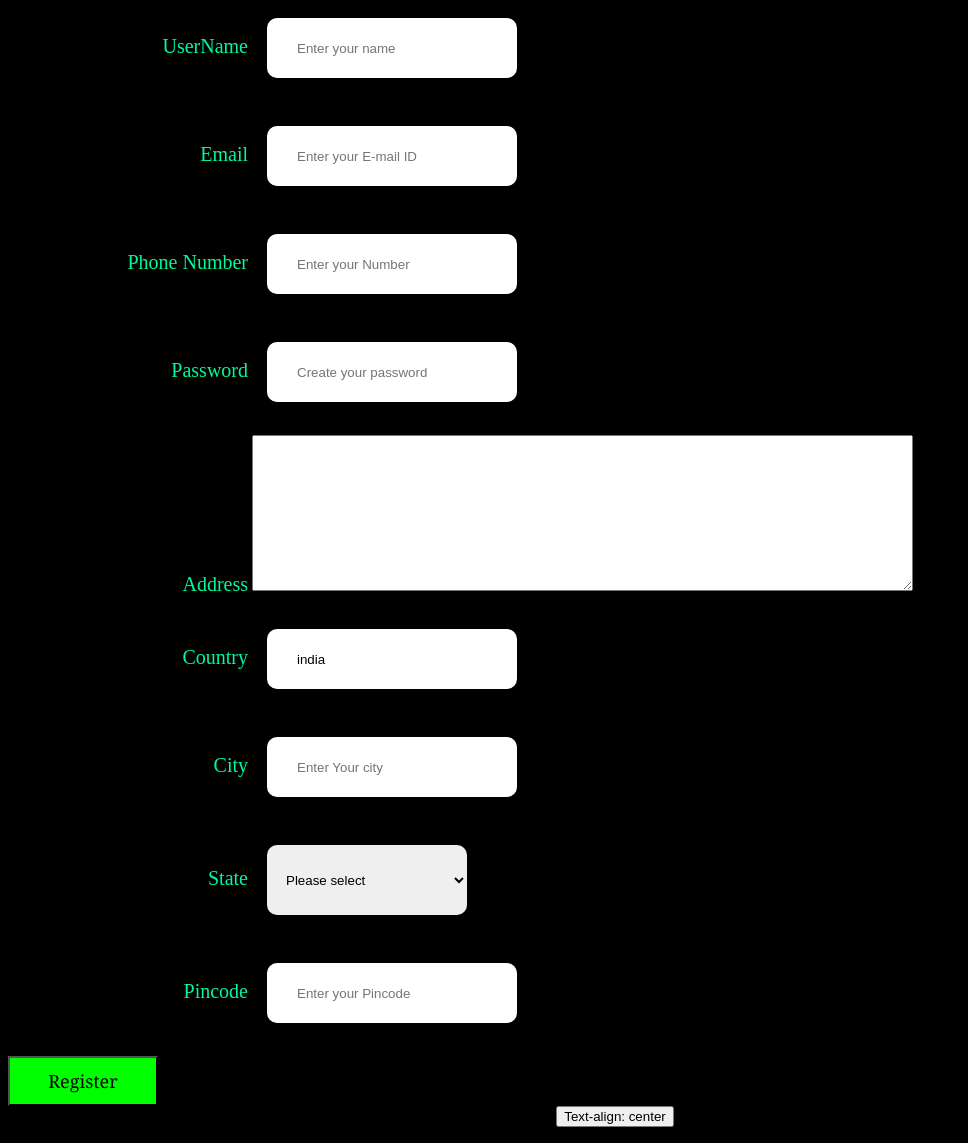
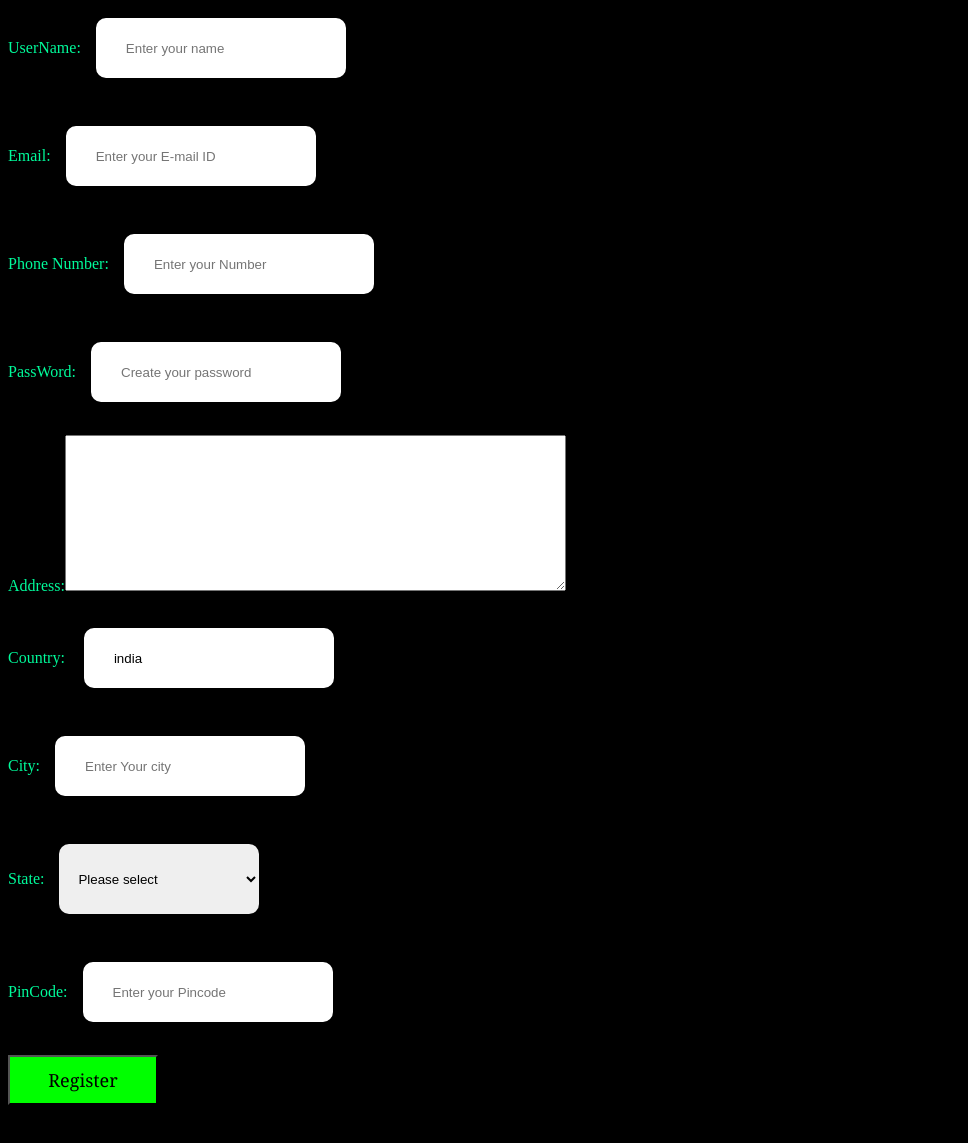
Before and after one commit to Mischief808/HTML, a plain HTML site: page Scrap/register.html in a window 1280 px wide. Shown: the part 42-1185 px from the top of the page, without its empty margins (0-968 px from the left). After the commit the page ends 1163 px from the top, so only its background shows below. Drawn offline with Linux system fonts and the light colour scheme.

Commit message:
Changes in display of form

```diff
--- a/Scrap/register.html
+++ b/Scrap/register.html
@@ -1,39 +1,38 @@
 <html>
+
 <head>
     <title>Scrap-Materials</title>
     <link href="./CSS/reg.css" rel="Stylesheet">
 
 </head>
+
 <body>
     <nav class="navalign">
         <a href="./Index.html">Home</a>
         <a href="./login.html">Login</a>
     </nav>
-        <div class="container">
-        <form class="frm">
-            <label>UserName</label>
-            <input type="name"  class="inp" placeholder="Enter your name" required tabindex="3"/>
+    <div >
+        <form class="frm container" >
+            <div class="wrapper-right">
+
+                <span class="form-span">UserName:</span><input type="name" class="inp" placeholder="Enter your name" required tabindex="3" />
                 <br><br>
-            <label>Email</label>
-            <input type="email" class="inp" placeholder="Enter your E-mail ID" required/>
+                <span class="form-span">Email:</span><input type="email" class="inp" placeholder="Enter your E-mail ID" required />
                 <br><br>
-            <label>Phone Number</label>
-            <input type="number"class="inp" placeholder="Enter your Number" required tabindex="1"/>
+                 <span class="form-span">Phone Number:</span><input type="number" class="inp" placeholder="Enter your Number" required tabindex="1" />
                 <br><br>
-            <label>Password</label>
-            <input type="password" class="inp" placeholder="Create your password" required minlength="4" maxlength="9"/>
+                <span class="form-span">PassWord:</span><input type="password" class="inp" placeholder="Create your password" required minlength="4"
+                    maxlength="9" />
                 <br><br>
-            <label>Address</label>
-            <textarea cols="80" rows="10" tabindex="2" required></textarea>
+                <span class="form-span">Address:</span><textarea cols="60" rows="10" tabindex="2" required></textarea>
                 <br><br>
-            <label>Country</label>
-            <input type="text" class="inp" value="india"/>
+            </div>
+            <div class="wrapper-left">
+               <span >Country:</span> <input type="text" class="inp" value="india" />
                 <br><br>
-            <label>City</label>
-            <input type="text" class="inp" placeholder="Enter Your city" required/>
+                <span>City:</span><input type="text" class="inp" placeholder="Enter Your city" required />
                 <br><br>
-            <label>State</label>
-            <select class="inpt">
+                <span>State:</span><select class="inpt">
                     <option>Please select</option>
                     <option>Tamilnadu</option>
                     <option>Karnataka</option>
@@ -43,14 +42,14 @@
                     <option>Maharashtra</option>
                 </select>
                 <br><br>
-            <label>Pincode</label>
-            <input class="inp" type="text" placeholder="Enter your Pincode" required />
+                <span>PinCode:</span><input class="inp" type="text" placeholder="Enter your Pincode" required />
                 <br><br>
+            </div>
             <div class="divright">
                 <button type="submit" class="inbtn">Register</button>
-            <div class="text-center">
+                <!-- <div class="text-center">
   <button type="submit">Text-align: center</button>
-           </div>
+           </div> -->
             </div>
         </form>
     </div>
```
Lines whose indentation alone changed are shown as unchanged.
